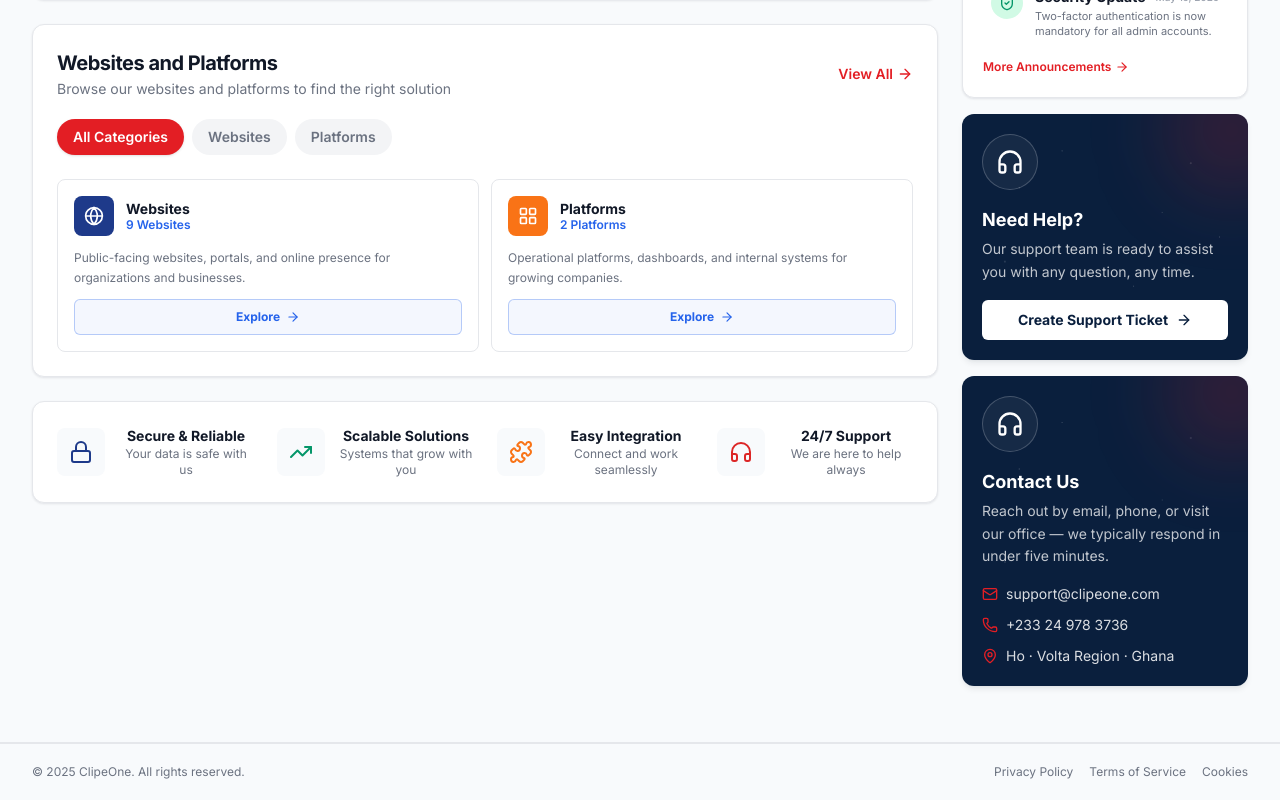
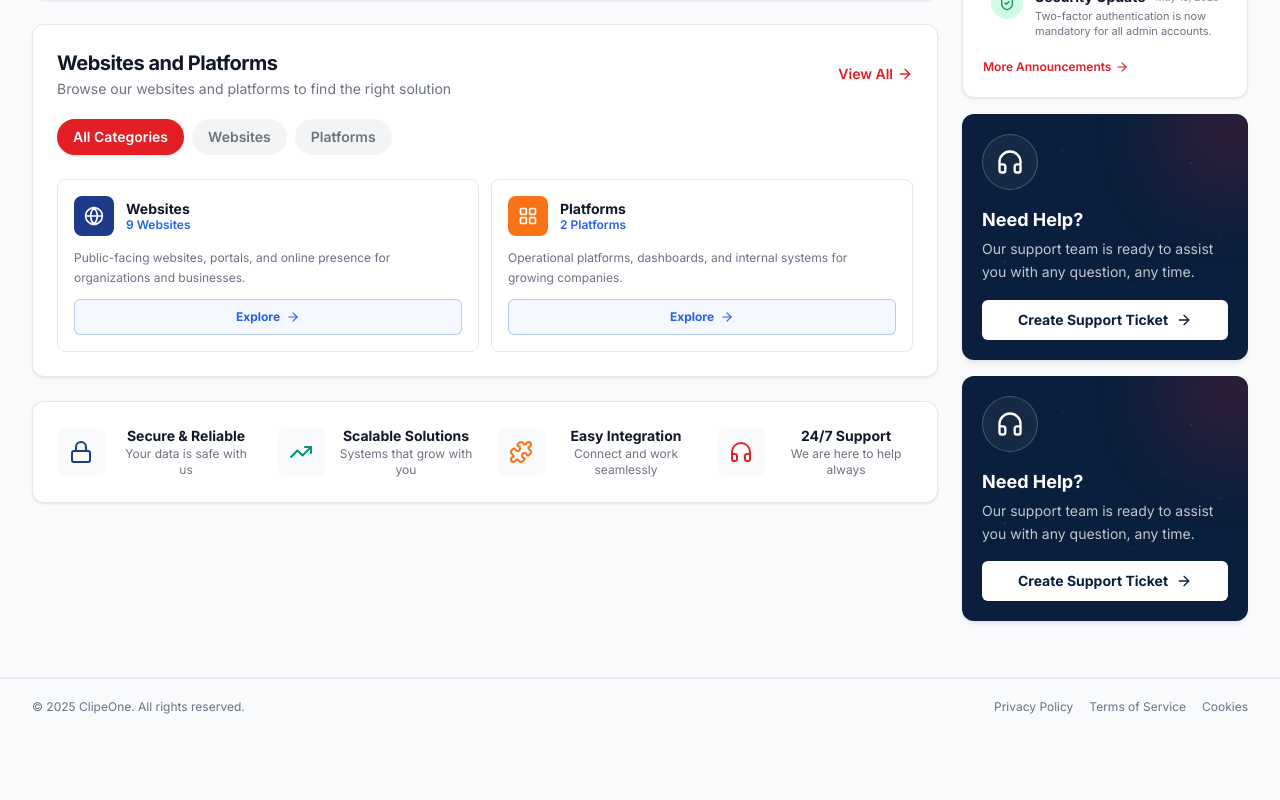
Before and after one commit to lilromeo2290/clipeone_platform, a Next.js app: page / in a window 1280 px wide. Shown: the part 1058-1858 px from the top of the page. After the commit the page ends 1793 px from the top, so only its background shows below. Built offline with nearby package versions, Linux system fonts and the light colour scheme.

Commit message:
auto: 2026-09-03 23:39:17 — M  src/components/clipeone/sidebar.tsx|

```diff
--- a/src/components/clipeone/sidebar.tsx
+++ b/src/components/clipeone/sidebar.tsx
@@ -6,9 +6,6 @@ import {
   ShieldCheck,
   Headphones,
   ArrowRight,
-  Mail,
-  Phone,
-  MapPin,
 } from "lucide-react";
 
 const ANNOUNCEMENTS = [
@@ -133,7 +130,7 @@ export function Sidebar() {
         </div>
       </div>
 
-      {/* Need Help CTA — duplicate with contact write-up */}
+      {/* Need Help CTA — duplicate (same size as above) */}
       <div className="relative overflow-hidden rounded-xl bg-[#0a1f3d] p-5 text-white shadow-soft-lg">
         <div className="absolute inset-0 hero-stars opacity-50" />
         <div className="absolute -top-12 -right-12 h-32 w-32 rounded-full bg-[#e31e24]/20 blur-2xl" />
@@ -141,37 +138,17 @@ export function Sidebar() {
           <span className="flex h-14 w-14 items-center justify-center rounded-full border border-white/20 bg-white/5">
             <Headphones className="h-7 w-7 text-white" />
           </span>
-          <p className="mt-4 text-lg font-bold">Contact Us</p>
+          <p className="mt-4 text-lg font-bold">Need Help?</p>
           <p className="mt-1 text-sm leading-relaxed text-white/75">
-            Reach out by email, phone, or visit our office — we typically
-            respond in under five minutes.
+            Our support team is ready to assist you with any question, any time.
           </p>
-
-          {/* Contact write-up */}
-          <ul className="mt-4 flex flex-col gap-2 text-sm text-white/85">
-            <li>
-              <a
-                href="mailto:support@clipeone.com"
-                className="inline-flex items-center gap-2 transition-colors hover:text-white"
-              >
-                <Mail className="h-4 w-4 shrink-0 text-[#e31e24]" />
-                support@clipeone.com
-              </a>
-            </li>
-            <li>
-              <a
-                href="tel:+233249783637"
-                className="inline-flex items-center gap-2 transition-colors hover:text-white"
-              >
-                <Phone className="h-4 w-4 shrink-0 text-[#e31e24]" />
-                +233 24 978 3736
-              </a>
-            </li>
-            <li className="inline-flex items-center gap-2">
-              <MapPin className="h-4 w-4 shrink-0 text-[#e31e24]" />
-              Ho · Volta Region · Ghana
-            </li>
-          </ul>
+          <button
+            type="button"
+            className="mt-4 inline-flex min-h-10 w-full items-center justify-center gap-2 rounded-md bg-white px-4 text-sm font-bold text-[#0a1f3d] transition-colors hover:bg-[#f3f4f6]"
+          >
+            Create Support Ticket
+            <ArrowRight className="h-4 w-4" />
+          </button>
         </div>
       </div>
     </aside>
```
